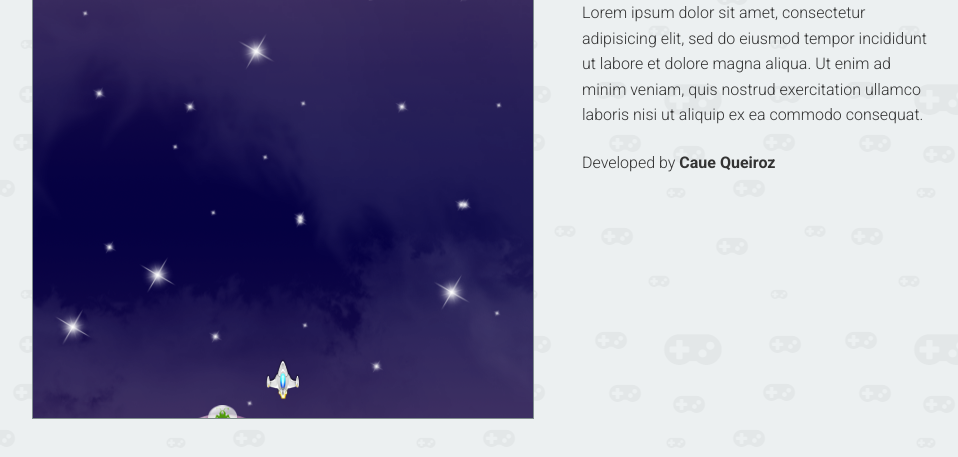
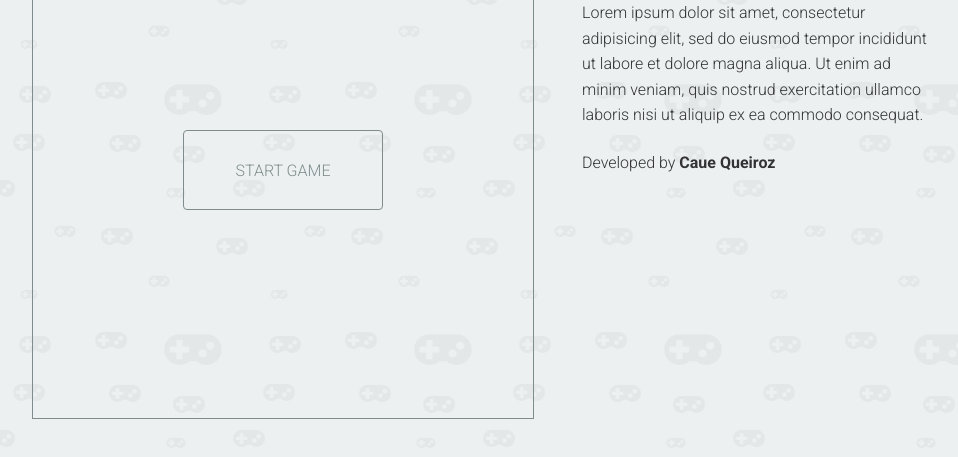
Before and after one commit to cauequeiroz/game-engine, a plain HTML site: page index.html in a window 1280 px wide. Shown: the part 133-590 px from the top of the page, without its empty margins (158-1116 px from the left). Drawn offline with Linux system fonts and the light colour scheme.

Commit message:
Add loading screen

```diff
--- a/css/main.css
+++ b/css/main.css
@@ -30,6 +30,30 @@ header {
 	float: right;
 	width: 350px;
 }
+.game {
+	float: left;
+	position: relative;
+}
+#btnStart {
+	display: none;
+	position: absolute;
+	top: 50%;
+	left: 50%;
+	width: 200px;
+	height: 80px;
+	margin: -40px 0 0 -100px;
+	border: 1px solid #7f8c8d;
+	color: #7f8c8d;
+	line-height: 80px;
+	text-transform: uppercase;
+	text-align: center;
+	border-radius: 4px;
+	transition: all .2s ease;
+}
+#btnStart:hover {
+	background: #7f8c8d;
+	color: #ecf0f1;
+}
 
 h1,
 h2 {
@@ -58,5 +82,4 @@ a:hover {
 
 canvas {
 	border: 1px solid #7f8c8d;
-	float: left;
 }
--- a/game.js
+++ b/game.js
@@ -24,7 +24,6 @@ function loadMusic() {
 	bg_music.volume = 0.8;
 	bg_music.load();
 	bg_music.loop = true;
-	bg_music.play();
 }
 
 // load images
@@ -50,7 +49,32 @@ function loadImages() {
 }
 function loading() {
 	loaded++;
-	if ( total === loaded ) game_init();
+
+	ctx.save();
+	ctx.fillStyle = '#7f8c8d';
+	ctx.font = '20px monospace';
+	ctx.fillText('LOADING...', 50, 410);
+
+	var widthTotal = 400,
+		widthCurrent = loaded / total * widthTotal;
+	ctx.fillRect(50, 420, widthCurrent, 4);
+
+	if ( total === loaded ) {
+		startButton('show');
+		game_init();
+	}
+}
+
+// control start button
+function startButton(command) {
+	var button = document.querySelector('#btnStart');
+	if ( command === 'show' ) {
+		ctx.clearRect(0, 0, canvas.width, canvas.height);
+		button.style.display = 'block';
+	}
+	else if ( command === 'hide' ) {
+		button.style.display = 'none';
+	}
 }
 
 // initialize objects
@@ -87,7 +111,6 @@ function game_config() {
 		game_over();
 	}
 
-
 	keyboard.tap(K_ENTER, game_pause);
 
 	collision.anyCollision = function(s1, s2) {
@@ -98,7 +121,6 @@ function game_config() {
 	}
 
 	createEnemy();
-	game_start();
 }
 
 // can spaceship shot?
@@ -139,7 +161,11 @@ function newOvni() {
 
 // start game
 function game_start() {
+	generatorOvni.lastTime = new Date().getTime();
+	startButton('hide');
 	loop.start();
+	bg_music.play();
+	canShot(true);
 }
 
 // pause game
--- a/index.html
+++ b/index.html
@@ -8,7 +8,10 @@
 </head>
 <body>
 	<div class="container">
-		<canvas id="canvas" width="500" height="500"></canvas>
+		<section class="game">
+			<canvas id="canvas" width="500" height="500"></canvas>
+			<a id="btnStart" href="javascript: game_start()">start game</a>
+		</section>
 		<header>
 			<h2>HTML5</h2>
 			<h1>game engine</h1>
```
